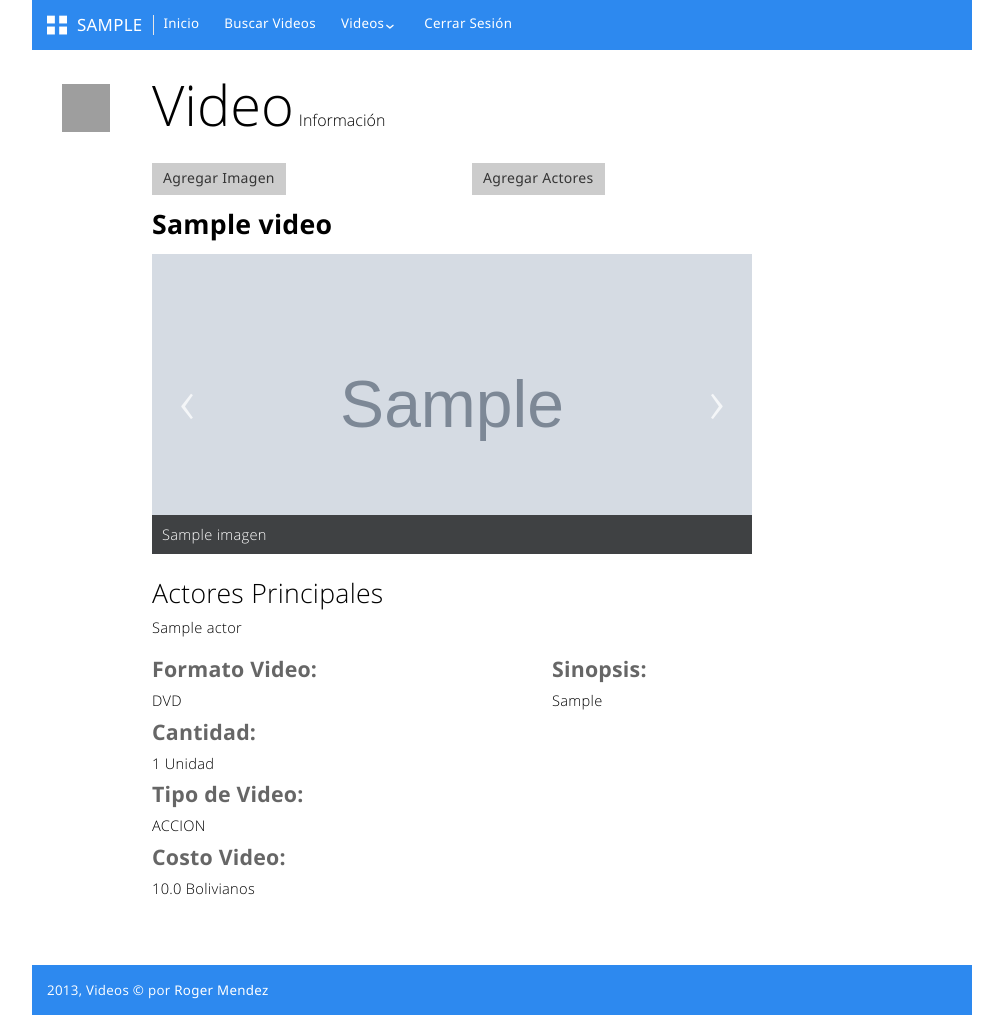
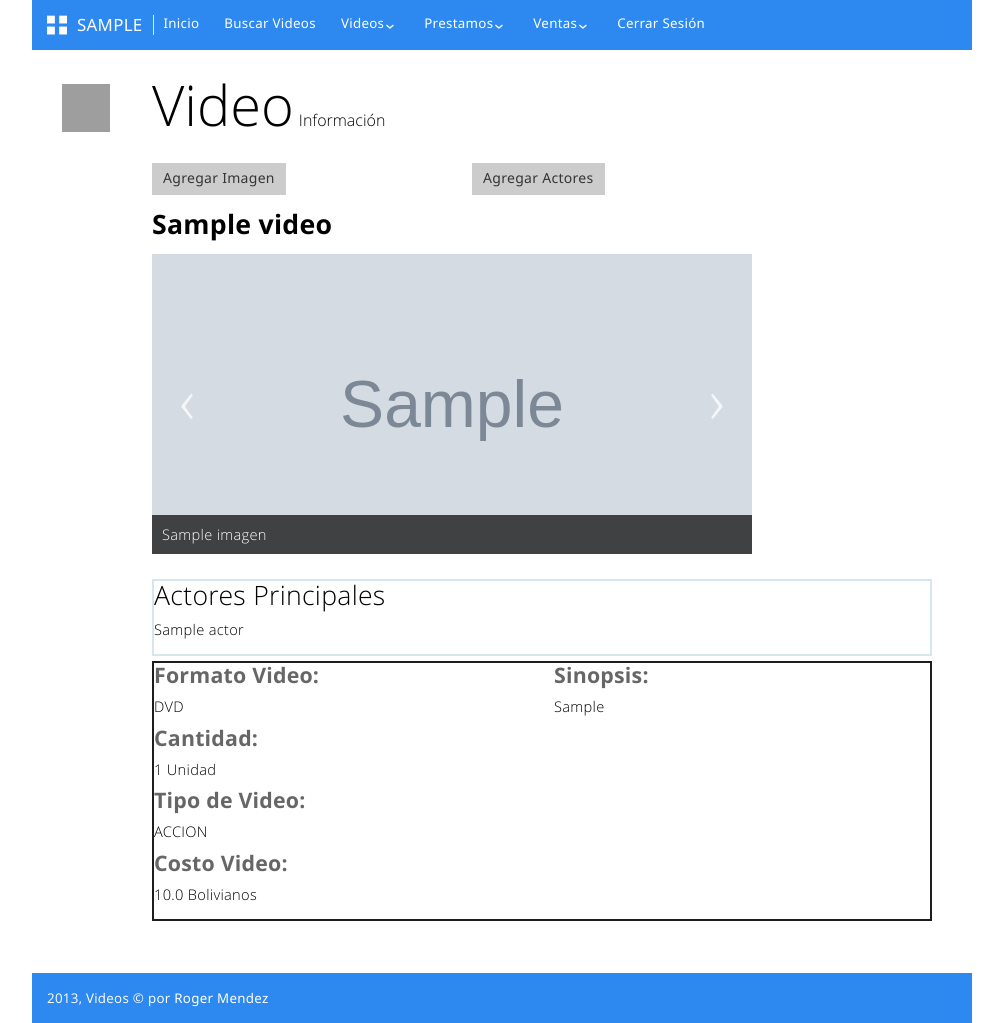
Before and after one commit to RogerMendez/controlvideos, a Django app: page /video/info/1/ in a window 1280 px wide. Shown: the whole page, without its empty margins (138-1141 px from the left). Run offline with Django 3.2, Linux system fonts and the light colour scheme; a user stored in the database is signed in; tables that the repository leaves empty hold one stand-in row (values such as "Sample post"); grey boxes marked "Sample" are stand-in pictures; parts of the project's set-up code (start-up, migrations or seed data) failed here and were passed over; some libraries are stand-ins or nearby versions; grey boxes are pictures that could not be loaded.

Commit message:
con nuevas cosas en varios lugares

```diff
--- a/controlvideos/Templates/Videos/info_video.html
+++ b/controlvideos/Templates/Videos/info_video.html
@@ -45,7 +45,7 @@
             </div>
             </div>
         {% endif %}
-        <div class="span10">
+        <div class="span10 border-color-lighten">
             <h2>Actores Principales</h2>
             <div class="row">
                 {% for actor in actores %}
@@ -59,8 +59,8 @@
                 {% endfor %}
             </div>
         </div>
-        <div class="span10">
-            <div class="row element-border">
+        <div class="span10 border-color-darken">
+            <div class="row">
                 <div class="span5">
                     <h3><strong>Formato Video:</strong></h3>
                     <p>{{ video.formato }}</p>
--- a/controlvideos/Templates/Videos/option_video.html
+++ b/controlvideos/Templates/Videos/option_video.html
@@ -13,9 +13,9 @@
         <table class="hovered">
             <thead>
                 <tr>
-                    <th>Titulo</th>
-                    <th>Tipo</th>
-                    <th>Costo</th>
+                    <th><strong>Titulo</strong></th>
+                    <th><strong>Tipo</strong></th>
+                    <th><strong>Costo</strong></th>
                     <th></th>
                 </tr>
             </thead>
--- a/controlvideos/Templates/base.html
+++ b/controlvideos/Templates/base.html
@@ -61,6 +61,26 @@
                                 </li>
                                 <li class="divider"></li>
                                 <li><a href="{% url 'videos.views.option_video' %}">Opciones</a></li>
+                            </ul>
+                        </li>
+                        <li data-role="dropdown">
+                            <a href="#">Prestamos</a>
+                            <ul class="dropdown-menu">
+                                <li>
+                                    <a href="">Registrar</a>
+                                </li>
+                                <li class="divider"></li>
+                                <li>
+                                    <a href="">Devoluciones</a>
+                                </li>
+                            </ul>
+                        </li>
+                        <li data-role="dropdown">
+                            <a href="#">Ventas</a>
+                            <ul class="dropdown-menu">
+                                <li>
+                                    <a href="">Registrar</a>
+                                </li>
                             </ul>
                         </li>
                         <li>
--- a/controlvideos/Templates/index.html
+++ b/controlvideos/Templates/index.html
@@ -16,8 +16,8 @@
                     <div class="span5">
                         <a href="{% url 'videos.views.info_video' video.id %}">
                             <div class="notices">
-                                <div class="bg-color-green">
-                                    <div class="notice-icon"><img src="{{ STATIC_URL }}images/lock-open.png"></div>
+                                <div class="{% cycle 'bg-color-green' 'bg-color-blue' 'bg-color-red' 'bg-color-greenLight' 'bg-color-blueDark' 'bg-color-greenDark' 'bg-color-yellow' 'bg-color-orange' 'bg-color-orangeDark' 'bg-color-pink' 'bg-color-pinkDark' 'bg-color-purple' 'bg-color-darken' 'bg-color-grayDark' 'bg-color-magenta' 'bg-color-teal' 'bg-color-redLight' %}">
+                                    <div class="notice-icon"><img src="{{ STATIC_URL }}images/shield-user.png"></div>
                                     <div class="notice-header fg-color-white">{{ video.titulo }}</div>
                                     <div class="notice-text">
                                         <p>{{ video.formato }}</p>
--- a/videos/views.py
+++ b/videos/views.py
@@ -37,7 +37,7 @@ def new_video(request):
     return render_to_response('Videos/new_video.html', {'formulario' :formulario}, context_instance=RequestContext(request))
 
 def option_video(request):
-    videos = Videos.objects.filter(cantidad__gte = 1)
+    videos = Videos.objects.filter(cantidad__gte = 1, user=request.user)
     return render_to_response('Videos/option_video.html', {'videos' :videos}, context_instance=RequestContext(request))
 
 def info_video(request, id_video):
```
